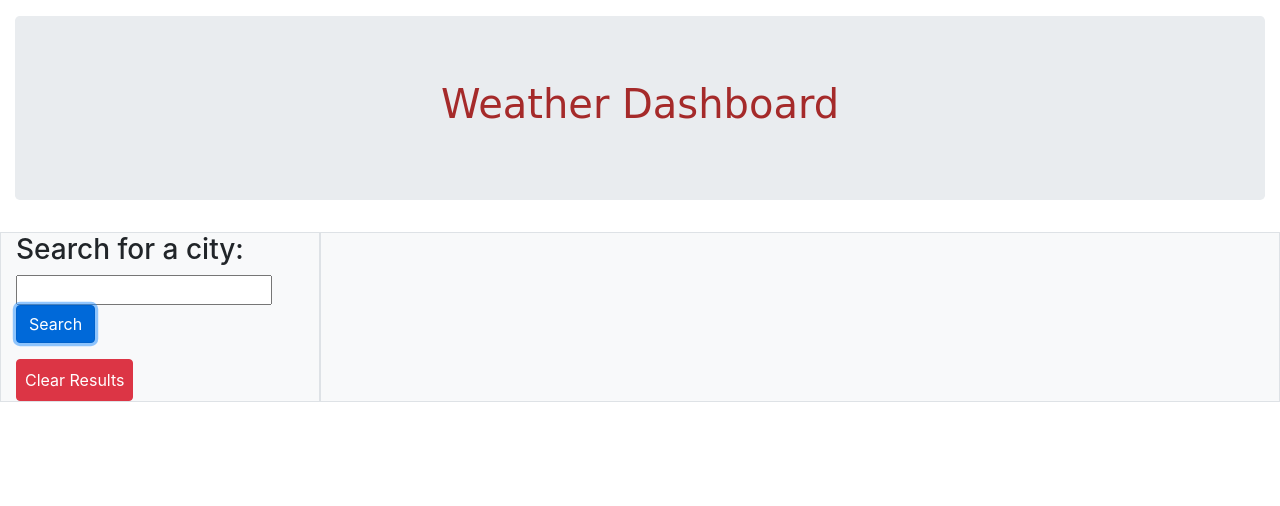
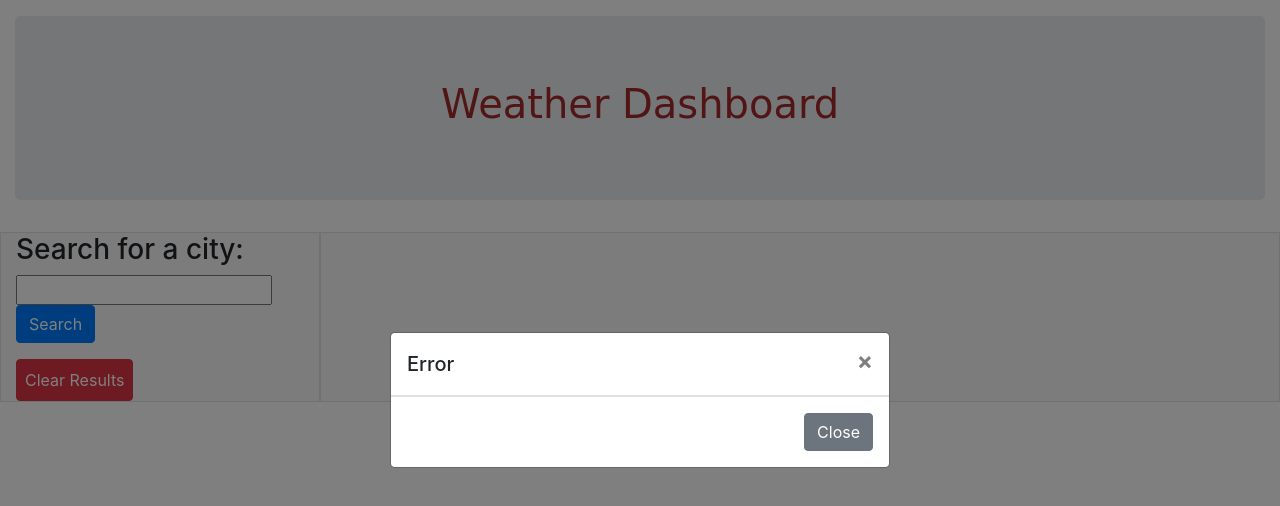
Before and after one commit to DazedChou/Weather-Dashboard, a plain HTML site: page index.html in a window 1280 px wide. Both pictures are taken after typing "Sample" into the empty fields and a click on the button "Search". Drawn offline with nearby package versions, Linux system fonts and the light colour scheme; no server answers; a web font is replaced by a local one.

Commit message:
Change alerts to modals

```diff
--- a/index.html
+++ b/index.html
@@ -50,7 +50,22 @@
             </div>
         </div>
 
-
+        <!-- MODAL -->
+        <div class="modal fade" id="exampleModalCenter" tabindex="-1" role="dialog" aria-labelledby="exampleModalCenterTitle" aria-hidden="true">
+            <div class="modal-dialog modal-dialog-centered" role="document">
+              <div class="modal-content">
+                <div class="modal-header">
+                  <h5 class="modal-title" id="exampleModalLongTitle">Error</h5>
+                  <button type="button" class="close" data-dismiss="modal" aria-label="Close">
+                    <span aria-hidden="true">&times;</span>
+                  </button>
+                </div>
+                <div class="modal-footer">
+                  <button type="button" class="btn btn-secondary" data-dismiss="modal">Close</button>
+                </div>
+              </div>
+            </div>
+          </div>
 
     </main>
 
--- a/script.js
+++ b/script.js
@@ -42,7 +42,7 @@ var fetchWeather = function (cityInput) {
     })
     .then(function (data) {
       if (data.message == "city not found") {
-        alert('Error: ' + data.message);
+        $('.modal').modal();
         return;
       }
       console.log(data);
@@ -77,7 +77,7 @@ var fetchWeather = function (cityInput) {
 
     })
     .catch(function (error) {
-      alert('Error: ' + error.message);
+      $('.modal').modal();
       console.log(error.message);
       return;
     })
@@ -135,7 +135,6 @@ var getUVI = function (latitude, longitude) {
 //GET 5 DAY FORECAST
 var get5day = function (city) {
 
-
   var forecastURL = 'https://api.openweathermap.org/data/2.5/forecast?q=' + city + '&units=imperial&appid=e6a41f6fdcb53d621e32978ad90ef82f'
   console.log("city: ", city);
   console.log(forecastURL)
@@ -144,8 +143,7 @@ var get5day = function (city) {
       return response.json();
     })
     .then(function (data) {
-
-      console.log("forecast", data);
+      console.log(data);
 
       //clear future forcast if data exists
       $('#5day').empty();
@@ -156,6 +154,7 @@ var get5day = function (city) {
 
       for (let i = 2; i < data.list.length; i += 8) {
 
+        console.log("time: ", i , data.list[i].dt_txt);
         //Date, Icon, temp, Humidity
         let weatherikon = $('<img>');
         weatherikon.attr("src", 'http://openweathermap.org/img/wn/' + data.list[i].weather[0].icon + '@2x.png')
```
Also changed, not shown: 2 other files.
